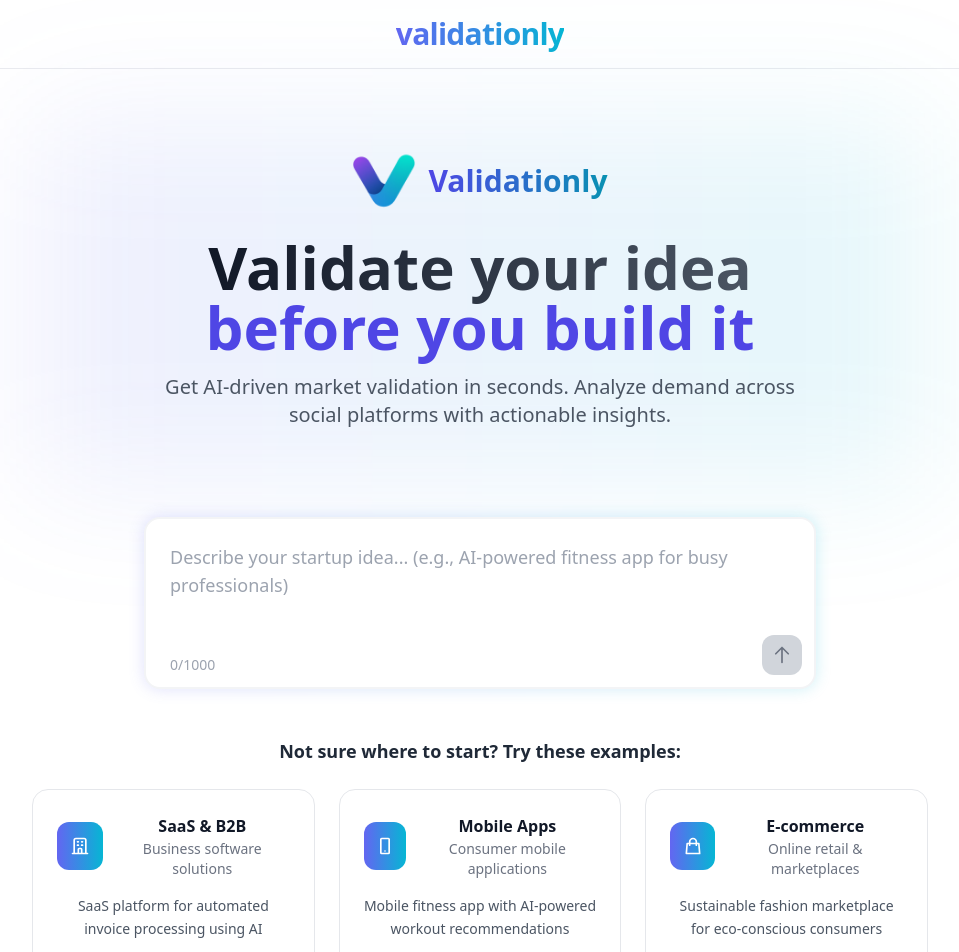
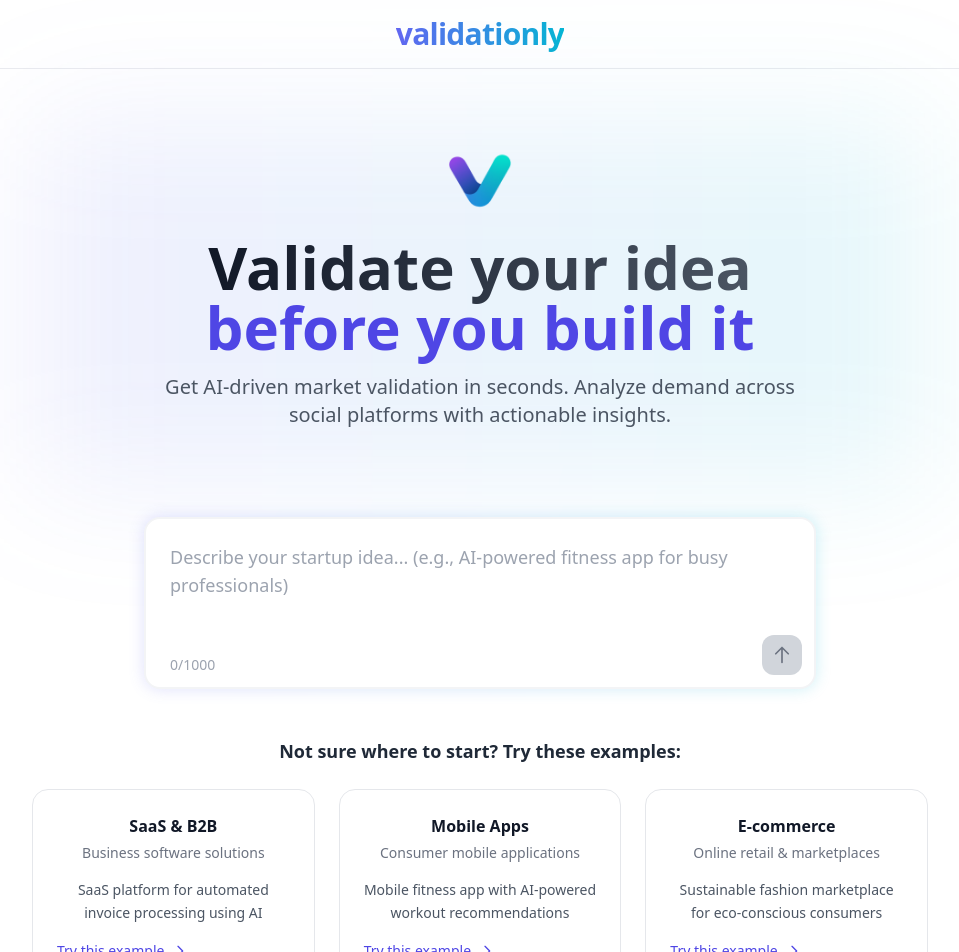
Before and after one commit to kptbarbarossa/validationly, a React (Vite) app: page / in a window 1280 px wide. Shown: the top 952 px of the page, without its empty margins (160-1119 px from the left). Built offline with nearby package versions, Linux system fonts and the light colour scheme; the HTML template or start-up script is replaced by a standard one.

Commit message:
Remove logo text from homepage and remove icons from example cards for cleaner design

```diff
--- a/src/pages/HomePage.tsx
+++ b/src/pages/HomePage.tsx
@@ -169,7 +169,7 @@ const HomePage: React.FC = () => {
                 <div className="relative z-10 py-8">
                     {/* Logo */}
                     <div className="flex justify-center mb-6">
-                        <Logo size="lg" showText={true} />
+                        <Logo size="lg" showText={false} />
                     </div>
 
                     <h1 className="text-4xl sm:text-6xl font-bold mb-4">
@@ -257,14 +257,9 @@ const HomePage: React.FC = () => {
                             onClick={() => handleSampleIdeaClick(category.example)}
                             style={{ animationDelay: `${index * 100}ms` }}
                         >
-                            <div className="flex items-center gap-3 mb-4">
-                                <div className="w-12 h-12 bg-gradient-to-r from-indigo-500 to-cyan-500 rounded-xl flex items-center justify-center text-white group-hover:scale-105 transition-transform duration-300">
-                                    {category.icon}
-                                </div>
-                                <div>
-                                    <h4 className="font-semibold text-gray-900">{category.name}</h4>
-                                    <div className="text-sm text-gray-500">{category.description}</div>
-                                </div>
+                            <div className="mb-4">
+                                <h4 className="font-semibold text-gray-900 mb-1">{category.name}</h4>
+                                <div className="text-sm text-gray-500">{category.description}</div>
                             </div>
                             <p className="text-gray-600 text-sm leading-relaxed mb-4">
                                 {category.example}
```
